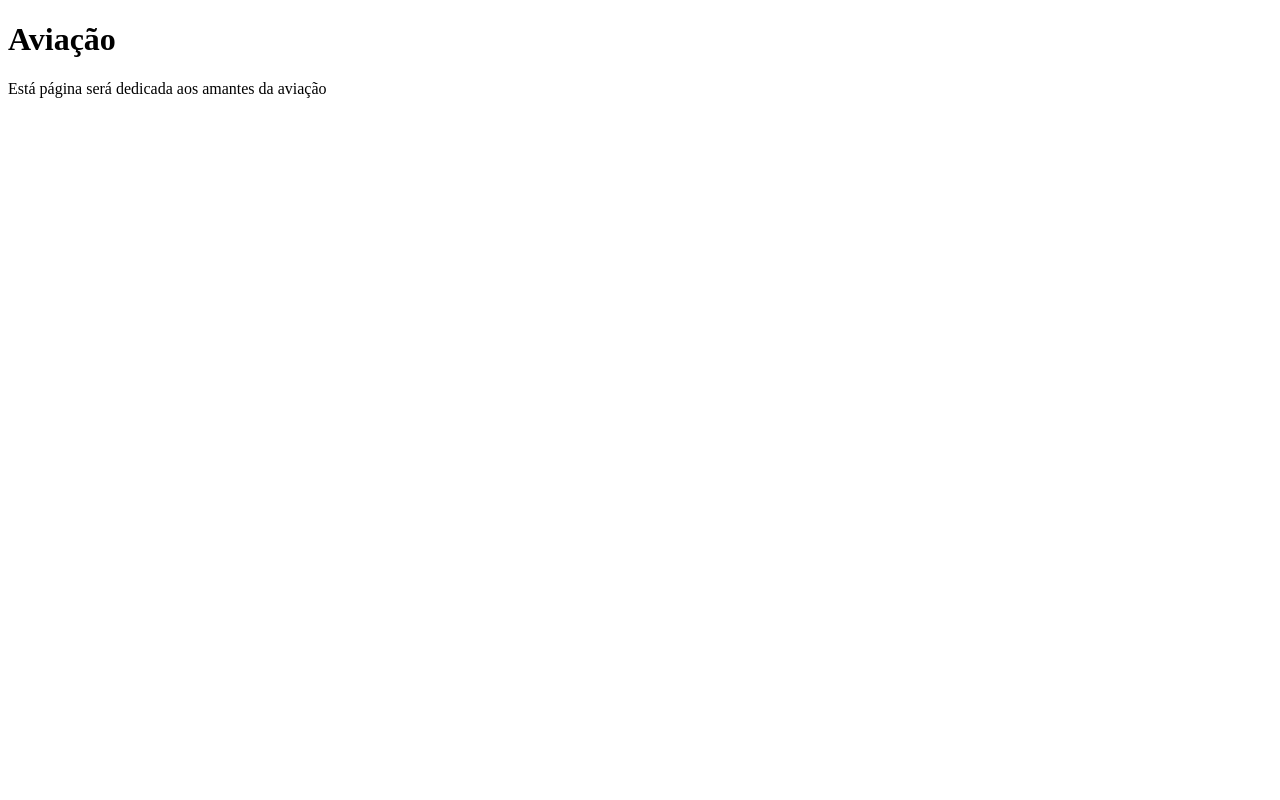
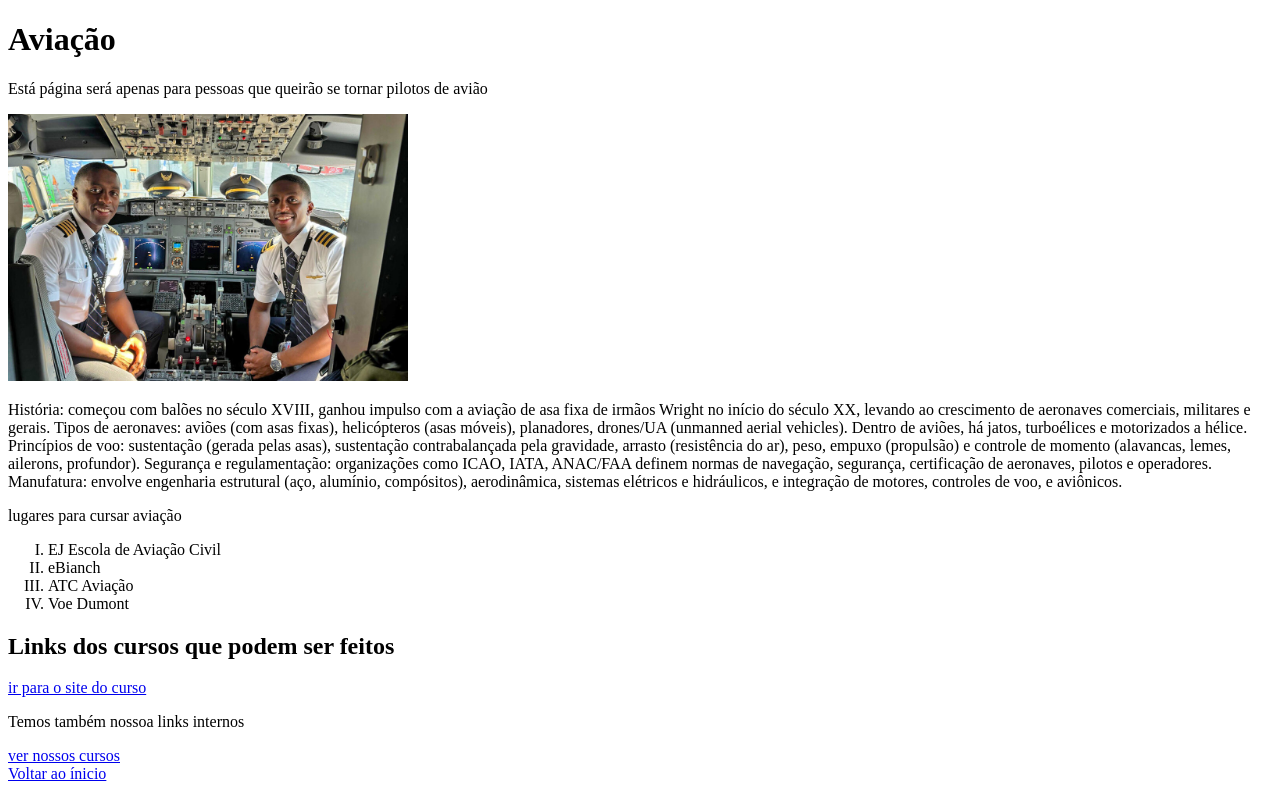
Before and after one commit to lucaspeixoto10/Avi-es, a plain HTML site: page index.html in a window 1280 px wide. Drawn offline with Linux system fonts and the light colour scheme.

Commit message:
Finalização do projeto

```diff
--- a/index.html
+++ b/index.html
@@ -4,9 +4,40 @@
     <meta charset="UTF-8">
     <meta name="viewport" content="width=device-width, initial-scale=1.0">
     <title>Aviões</title>
+    <style>
+        * {
+            scroll-behavior: smooth;
+        }
+
+        img{
+            width: 400px;
+        }
+    </style>
+
 </head>
 <body>
-    <h1>Aviação</h1>
-    <p>Está página será dedicada aos amantes da aviação</p>
+    <h1 id="Título principal">Aviação</h1>
+    <p>Está página será apenas para pessoas que queirão se tornar pilotos de avião<p>
+    <img src="pilotos-gemeos-united-1024x683.jpg" alt="Imagem de pilotos de avião">
+<p>História: começou com balões no século XVIII, ganhou impulso com a aviação de asa fixa de irmãos Wright no início do século XX, levando ao crescimento de aeronaves comerciais, militares e gerais.
+Tipos de aeronaves: aviões (com asas fixas), helicópteros (asas móveis), planadores, drones/UA (unmanned aerial vehicles). Dentro de aviões, há jatos, turboélices e motorizados a hélice.
+Princípios de voo: sustentação (gerada pelas asas), sustentação contrabalançada pela gravidade, arrasto (resistência do ar), peso, empuxo (propulsão) e controle de momento (alavancas, lemes, ailerons, profundor).
+Segurança e regulamentação: organizações como ICAO, IATA, ANAC/FAA definem normas de navegação, segurança, certificação de aeronaves, pilotos e operadores.
+Manufatura: envolve engenharia estrutural (aço, alumínio, compósitos), aerodinâmica, sistemas elétricos e hidráulicos, e integração de motores, controles de voo, e aviônicos.</p>
+
+        <p>lugares para cursar aviação</p>
+    <ol type="I">
+        <li>EJ Escola de Aviação Civil</li>
+        <li>eBianch</li>
+        <li>ATC Aviação</li>
+        <li>Voe Dumont</li>
+    </ol>
+
+<h2>Links dos cursos que podem ser feitos</h2>
+<a href="https://atcaviacao.com.br/?gad_source=1&gad_campaignid=21791176010&gclid=CjwKCAjw7_DEBhAeEiwAWKiCC_GXuxKRYzx0gCc_Bx9LHqeUdS34I8-C0SG3NdZvUudRX9CYnDPZchoC3HoQAvD_BwE " target="_blank"> ir para o site do curso</a>
+
+<p>Temos também nossoa links internos</p>
+<a href="./pages/cursos.html">ver nossos cursos</a><br>
+<a href="#titulo-principal">Voltar ao ínicio</a>
 </body>
 </html>
```
Also changed, not shown: pages/cursos.html (added, +21 -0 lines), pilotos-gemeos-united-1024x683.jpg (added).
